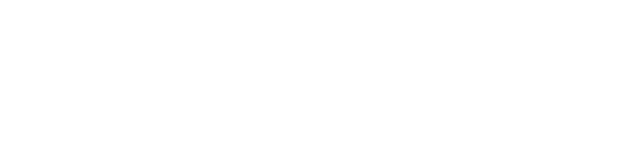
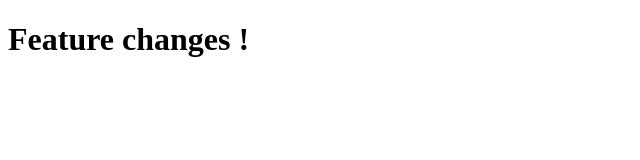
Before and after one commit to STEVVVU/test-repo, a plain HTML site: page feature1.html in a window 1280 px wide. Shown: the whole page, without its empty margins (0-640 px from the left). Drawn offline with Linux system fonts and the light colour scheme.

Commit message:
Update feature1.html

```diff
--- a/feature1.html
+++ b/feature1.html
@@ -7,6 +7,6 @@
     <title>Document</title>
 </head>
 <body>
-
+    <h1> Feature changes !</h1>
 </body>
 </html>
```
